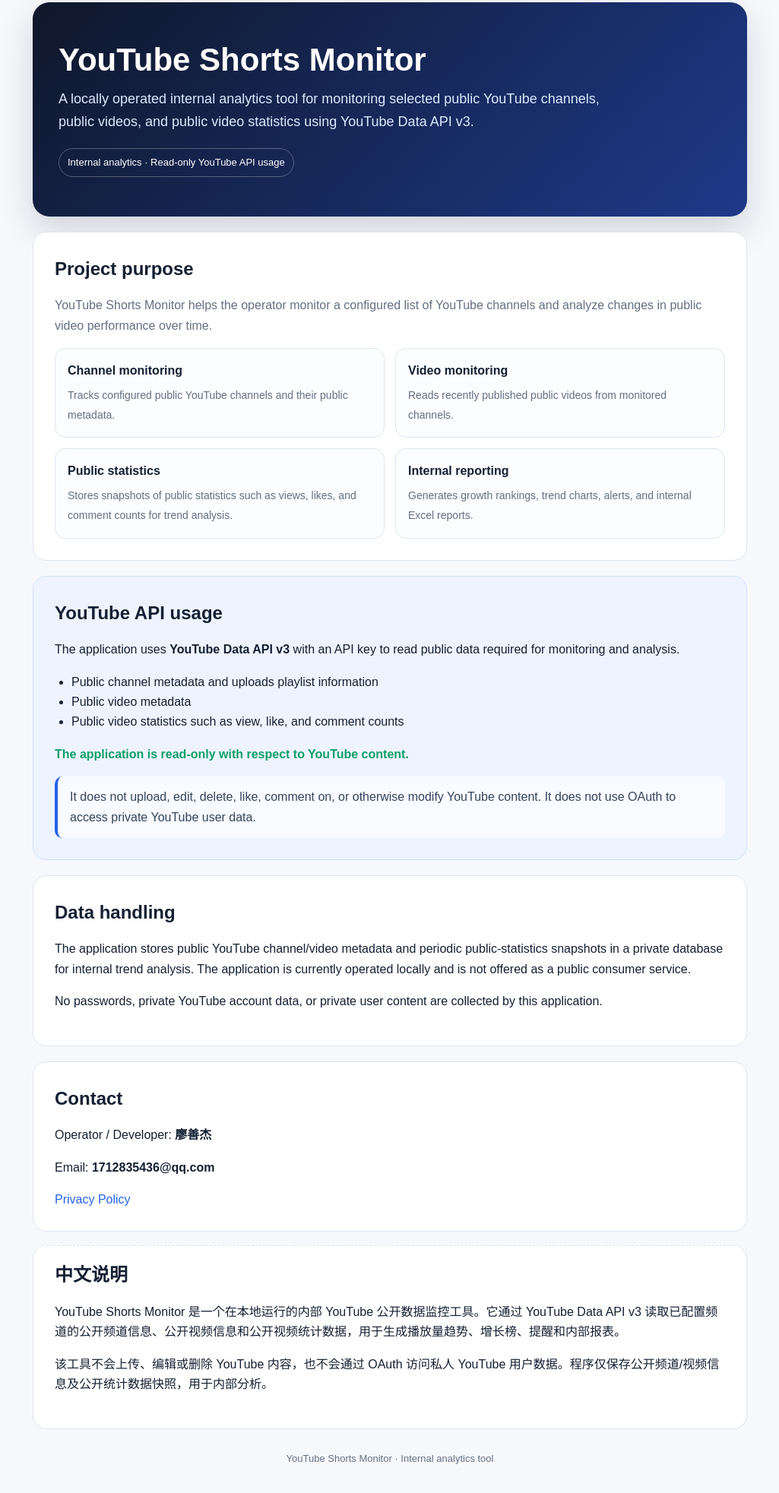
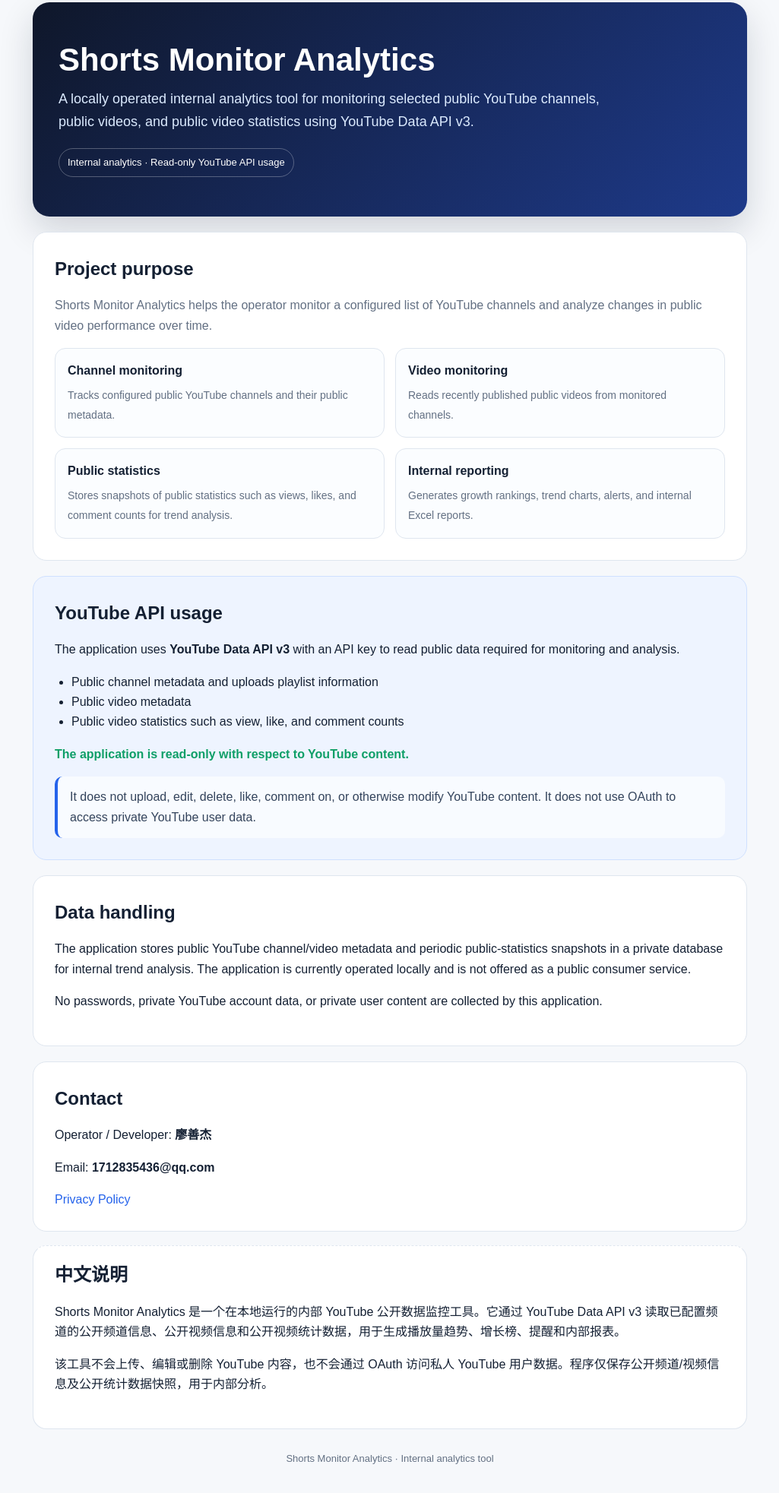
Before and after one commit to 1712835436-a11y/youtube-shorts-monitor, a plain HTML site: page index.html in a window 1280 px wide. Shown: the part 45-2010 px from the top of the page at 76% size, without its empty margins (127-1152 px from the left). Drawn offline with Linux system fonts and the light colour scheme.

Commit message:
Update index.html

```diff
--- a/index.html
+++ b/index.html
@@ -3,8 +3,8 @@
 <head>
   <meta charset="utf-8">
   <meta name="viewport" content="width=device-width, initial-scale=1">
-  <title>YouTube Shorts Monitor</title>
-  <meta name="description" content="YouTube Shorts Monitor is a local internal analytics tool that reads public YouTube channel and video data through YouTube Data API v3.">
+  <title>Shorts Monitor Analytics</title>
+  <meta name="description" content="Shorts Monitor Analytics is a local internal analytics tool that reads public YouTube channel and video data through YouTube Data API v3.">
   <style>
     :root{--bg:#f6f8fb;--card:#fff;--text:#142033;--muted:#637083;--line:#dfe6ef;--brand:#2563eb;--soft:#eef4ff;--ok:#0f9f67}
     *{box-sizing:border-box} body{margin:0;font-family:Arial,"Microsoft YaHei",sans-serif;background:var(--bg);color:var(--text);line-height:1.65}
@@ -20,14 +20,14 @@
 <body>
   <main class="wrap">
     <div class="hero">
-      <h1>YouTube Shorts Monitor</h1>
+      <h1>Shorts Monitor Analytics</h1>
       <p>A locally operated internal analytics tool for monitoring selected public YouTube channels, public videos, and public video statistics using YouTube Data API v3.</p>
       <span class="badge">Internal analytics · Read-only YouTube API usage</span>
     </div>
 
     <section>
       <h2>Project purpose</h2>
-      <p class="lead">YouTube Shorts Monitor helps the operator monitor a configured list of YouTube channels and analyze changes in public video performance over time.</p>
+      <p class="lead">Shorts Monitor Analytics helps the operator monitor a configured list of YouTube channels and analyze changes in public video performance over time.</p>
       <div class="grid">
         <div class="item"><strong>Channel monitoring</strong><span>Tracks configured public YouTube channels and their public metadata.</span></div>
         <div class="item"><strong>Video monitoring</strong><span>Reads recently published public videos from monitored channels.</span></div>
@@ -63,11 +63,11 @@
 
     <section class="zh">
       <h2>中文说明</h2>
-      <p>YouTube Shorts Monitor 是一个在本地运行的内部 YouTube 公开数据监控工具。它通过 YouTube Data API v3 读取已配置频道的公开频道信息、公开视频信息和公开视频统计数据，用于生成播放量趋势、增长榜、提醒和内部报表。</p>
+      <p>Shorts Monitor Analytics 是一个在本地运行的内部 YouTube 公开数据监控工具。它通过 YouTube Data API v3 读取已配置频道的公开频道信息、公开视频信息和公开视频统计数据，用于生成播放量趋势、增长榜、提醒和内部报表。</p>
       <p>该工具不会上传、编辑或删除 YouTube 内容，也不会通过 OAuth 访问私人 YouTube 用户数据。程序仅保存公开频道/视频信息及公开统计数据快照，用于内部分析。</p>
     </section>
 
-    <div class="footer">YouTube Shorts Monitor · Internal analytics tool</div>
+    <div class="footer">Shorts Monitor Analytics · Internal analytics tool</div>
   </main>
 </body>
 </html>
```
